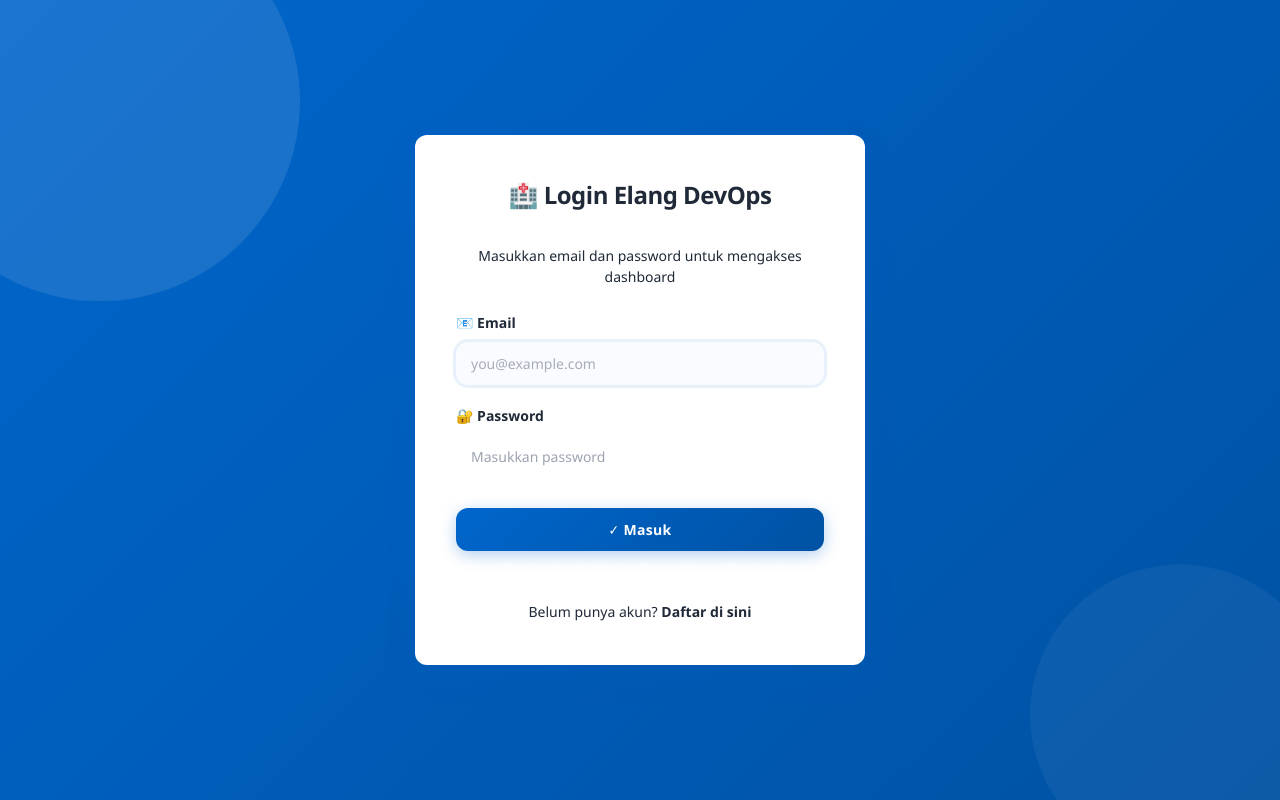
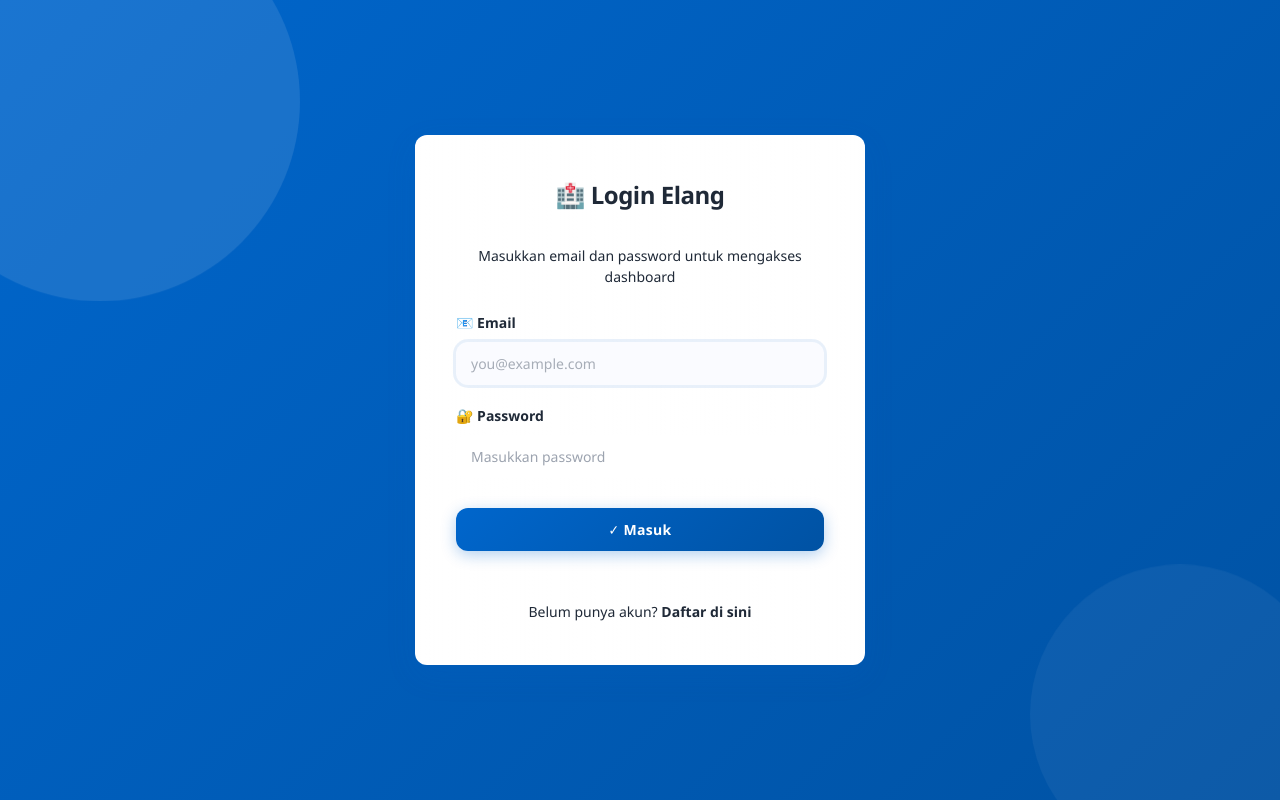
Before and after one commit to Gloriaamandagii/pendaftaran-pasien-di-klinik-, a React (Create React App) app in the folder frontend/: page /login in a window 1280 px wide. Built offline with nearby package versions, Linux system fonts and the light colour scheme.

Commit message:
tes ci/cd 2

```diff
--- a/frontend/src/pages/login.js
+++ b/frontend/src/pages/login.js
@@ -67,7 +67,7 @@ function Login({ onLogin }) {
   return (
     <div className="login-container">
       <div className="login-card">
-        <h1>🏥 Login Elang DevOps</h1>
+        <h1>🏥 Login Elang</h1>
         <p>Masukkan email dan password untuk mengakses dashboard</p>
 
         <form onSubmit={handleSubmit} className="login-form">
```
